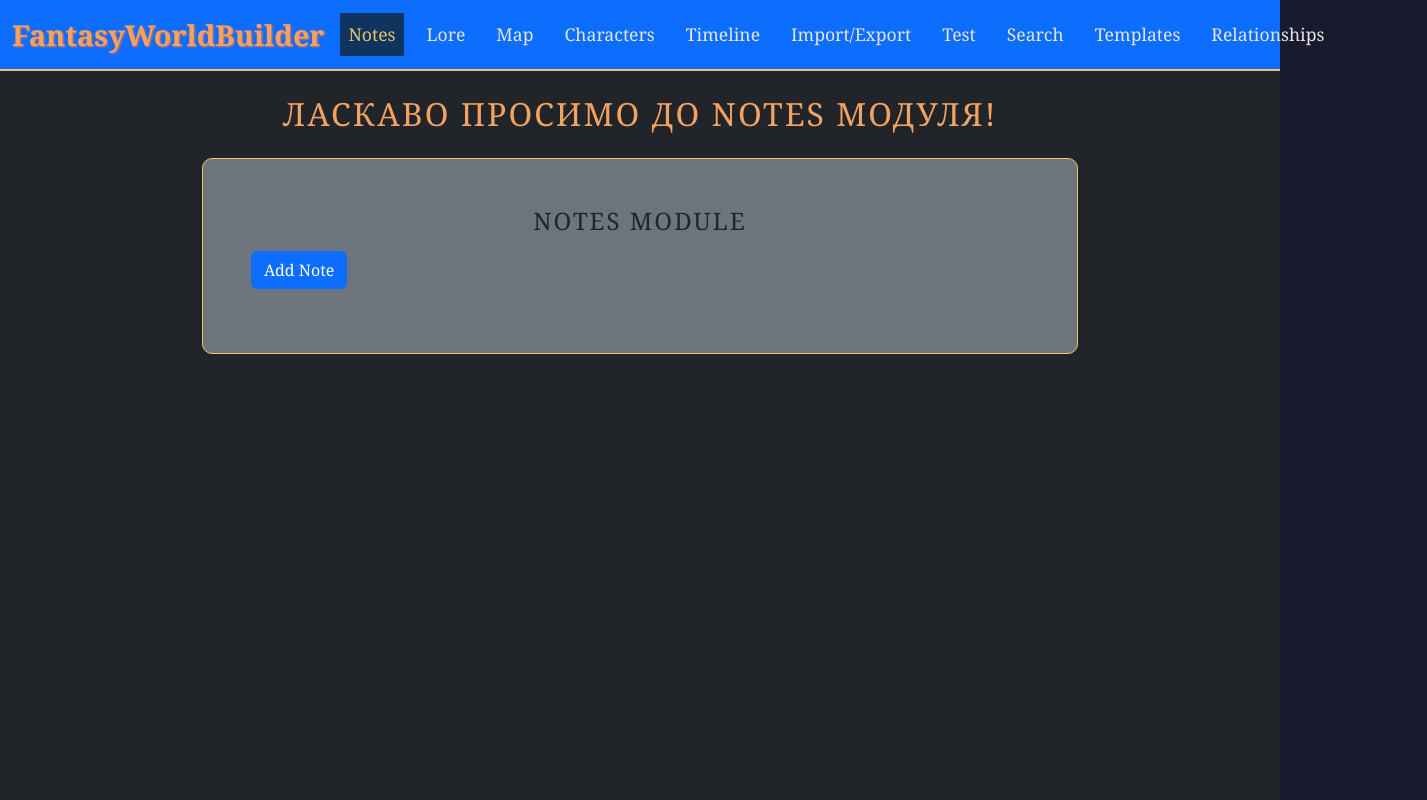
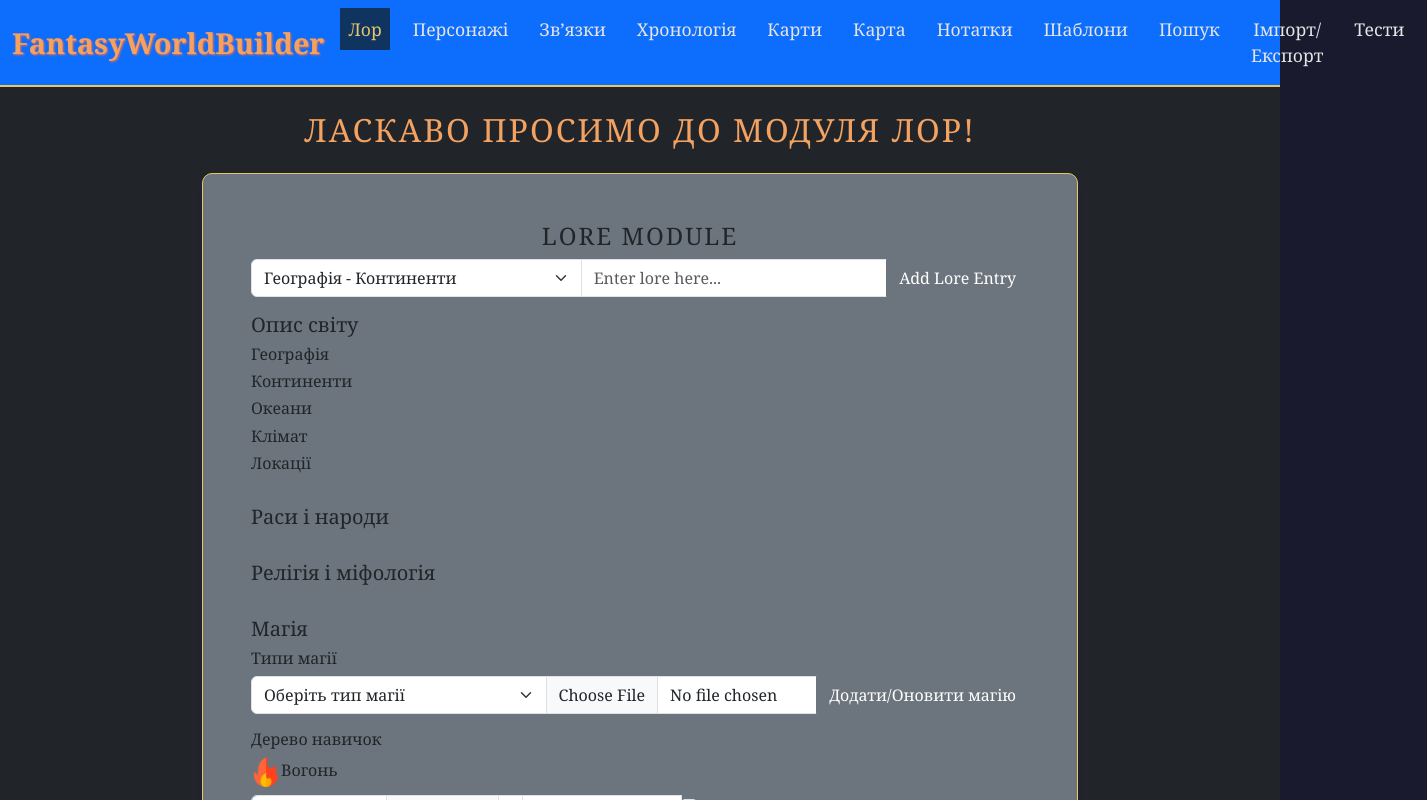
Before and after one commit to hkapets/FantasyWorldBuilder, a React (Vite) app: page / in a window 1280 px wide. Shown: the top 800 px of the page, 1427 px wide, since content can reach past the window. Built offline with nearby package versions, Linux system fonts and the light colour scheme.

Commit message:
навігація-лишні-карта

```diff
--- a/src/App.tsx
+++ b/src/App.tsx
@@ -1,36 +1,38 @@
 import React, { useState } from "react";
+import LoreModule from "./components/LoreModule/LoreModule";
+import CharactersModule from "./components/CharactersModule/CharactersModule";
+import RelationshipsModule from "./components/RelationshipsModule/RelationshipsModule";
+import TimelineModule from "./components/TimelineModule/TimelineModule";
+import MapsModule from "./components/MapModule/MapModule"; // Змінено на MapsModule для "Карти"
+import MapModule from "./components/MapModule/MapModule"; // Залишаємо як є для "Карта"
 import NotesModule from "./components/NotesModule/NotesModule";
-import LoreModule from "./components/LoreModule/LoreModule";
-import MapModule from "./components/MapModule/MapModule";
-import CharactersModule from "./components/CharactersModule/CharactersModule";
-import TimelineModule from "./components/TimelineModule/TimelineModule";
+import TemplatesModule from "./components/TemplatesModule/TemplatesModule";
+import SearchModule from "./components/SearchModule/SearchModule";
 import ImportExportModule from "./components/ImportExportModule/ImportExportModule";
 import TestModule from "./components/TestModule/TestModule";
-import SearchModule from "./components/SearchModule/SearchModule";
-import TemplatesModule from "./components/TemplatesModule/TemplatesModule";
-import RelationshipsModule from "./components/RelationshipsModule/RelationshipsModule";
 
-// Додамо інтерфейс для типізації вкладок
+// Інтерфейс для типізації вкладок
 interface Tab {
   name: string;
   component: React.FC;
 }
 
 const App: React.FC = () => {
-  const [activeTab, setActiveTab] = useState<string>("Notes");
+  const [activeTab, setActiveTab] = useState<string>("Лор");
 
-  // Масив вкладок
+  // Масив вкладок у заданому порядку з українськими назвами
   const tabs: Tab[] = [
-    { name: "Notes", component: NotesModule },
-    { name: "Lore", component: LoreModule },
-    { name: "Map", component: MapModule },
-    { name: "Characters", component: CharactersModule },
-    { name: "Timeline", component: TimelineModule },
-    { name: "Import/Export", component: ImportExportModule },
-    { name: "Test", component: TestModule },
-    { name: "Search", component: SearchModule },
-    { name: "Templates", component: TemplatesModule },
-    { name: "Relationships", component: RelationshipsModule },
+    { name: "Лор", component: LoreModule },
+    { name: "Персонажі", component: CharactersModule },
+    { name: "Зв’язки", component: RelationshipsModule },
+    { name: "Хронологія", component: TimelineModule },
+    { name: "Карти", component: MapsModule }, // Для "Карти" як категорії
+    { name: "Карта", component: MapModule }, // Для окремої карти
+    { name: "Нотатки", component: NotesModule },
+    { name: "Шаблони", component: TemplatesModule },
+    { name: "Пошук", component: SearchModule },
+    { name: "Імпорт/Експорт", component: ImportExportModule },
+    { name: "Тести", component: TestModule },
   ];
 
   const ActiveComponent = tabs.find((tab) => tab.name === activeTab)?.component;
@@ -76,7 +78,7 @@ const App: React.FC = () => {
       {/* Контейнер для вмісту вкладок */}
       <div className="container mt-4">
         <h2 className="text-center mb-4">
-          Ласкаво просимо до {activeTab} модуля!
+          Ласкаво просимо до модуля {activeTab}!
         </h2>
         <div className="card p-4 shadow-sm bg-secondary">
           {ActiveComponent && <ActiveComponent />}
--- a/src/components/CharactersModule/CharactersModule.tsx
+++ b/src/components/CharactersModule/CharactersModule.tsx
@@ -22,7 +22,7 @@ const CharactersModule: React.FC = () => {
       const saved = localStorage.getItem("characters");
       return saved ? JSON.parse(saved) : [];
     } catch (error) {
-      console.warn("Failed to load characters from localStorage:", error);
+      console.warn("Не вдалося завантажити персонажів з localStorage:", error);
       return [];
     }
   });
@@ -41,7 +41,7 @@ const CharactersModule: React.FC = () => {
     try {
       localStorage.setItem("characters", JSON.stringify(characters));
     } catch (error) {
-      console.warn("Failed to save characters to localStorage:", error);
+      console.warn("Не вдалося зберегти персонажів у localStorage:", error);
     }
   }, [characters]);
 
@@ -66,12 +66,12 @@ const CharactersModule: React.FC = () => {
 
   return (
     <div className="p-4">
-      <h2 className="h4">Characters Module</h2>
+      <h2>Персонажі</h2>
       <div className="input-group mb-3">
         <input
           type="text"
           className="form-control"
-          placeholder="Name"
+          placeholder="Ім'я"
           value={newCharacter.name}
           onChange={(e) =>
             setNewCharacter({ ...newCharacter, name: e.target.value })
@@ -80,7 +80,7 @@ const CharactersModule: React.FC = () => {
         <input
           type="number"
           className="form-control"
-          placeholder="Age"
+          placeholder="Вік"
           value={newCharacter.age}
           onChange={(e) =>
             setNewCharacter({
@@ -92,20 +92,20 @@ const CharactersModule: React.FC = () => {
         <input
           type="text"
           className="form-control"
-          placeholder="Race"
+          placeholder="Раса"
           value={newCharacter.race}
           onChange={(e) =>
             setNewCharacter({ ...newCharacter, race: e.target.value })
           }
         />
         <button onClick={addCharacter} className="btn btn-secondary">
-          Add Character
+          Додати персонажа
         </button>
       </div>
       <ul className="list-group">
         {characters.map((char) => (
           <li key={char.id} className="list-group-item">
-            {char.name} ({char.race}, {char.age} years)
+            {char.name} ({char.race}, {char.age} років)
           </li>
         ))}
       </ul>
--- a/src/components/ImportExportModule/ImportExportModule.tsx
+++ b/src/components/ImportExportModule/ImportExportModule.tsx
@@ -3,7 +3,7 @@ import React from "react";
 const ImportExportModule: React.FC = () => {
   return (
     <div className="p-4">
-      <h2>Import/Export Module</h2>
+      <h2>Імпорт/Експорт</h2>
       <p>Модуль імпорту/експорту ще в розробці.</p>
     </div>
   );
--- a/src/components/RelationshipsModule/RelationshipsModule.tsx
+++ b/src/components/RelationshipsModule/RelationshipsModule.tsx
@@ -3,7 +3,7 @@ import React from "react";
 const RelationshipsModule: React.FC = () => {
   return (
     <div className="p-4">
-      <h2>Relationships Module</h2>
+      <h2>Зв’язки</h2>
       <p>Модуль зв’язків ще в розробці.</p>
     </div>
   );
--- a/src/components/SearchModule/SearchModule.tsx
+++ b/src/components/SearchModule/SearchModule.tsx
@@ -3,7 +3,7 @@ import React from "react";
 const SearchModule: React.FC = () => {
   return (
     <div className="p-4">
-      <h2>Search Module</h2>
+      <h2>Пошук</h2>
       <p>Модуль глобального пошуку ще в розробці.</p>
     </div>
   );
--- a/src/components/TemplatesModule/TemplatesModule.tsx
+++ b/src/components/TemplatesModule/TemplatesModule.tsx
@@ -3,7 +3,7 @@ import React from "react";
 const TemplatesModule: React.FC = () => {
   return (
     <div className="p-4">
-      <h2>Templates Module</h2>
+      <h2>Шаблони</h2>
       <p>Модуль шаблонів ще в розробці.</p>
     </div>
   );
--- a/src/components/TestModule/TestModule.tsx
+++ b/src/components/TestModule/TestModule.tsx
@@ -3,7 +3,7 @@ import React from "react";
 const TestModule: React.FC = () => {
   return (
     <div className="p-4">
-      <h2>Test Module</h2>
+      <h2>Тести</h2>
       <p>Модуль тестів ще в розробці.</p>
     </div>
   );
--- a/src/components/TimelineModule/TimelineModule.tsx
+++ b/src/components/TimelineModule/TimelineModule.tsx
@@ -3,7 +3,7 @@ import React from "react";
 const TimelineModule: React.FC = () => {
   return (
     <div className="p-4">
-      <h2>Timeline Module</h2>
+      <h2>Хронологія</h2>
       <p>Модуль хронології ще в розробці.</p>
     </div>
   );
```
